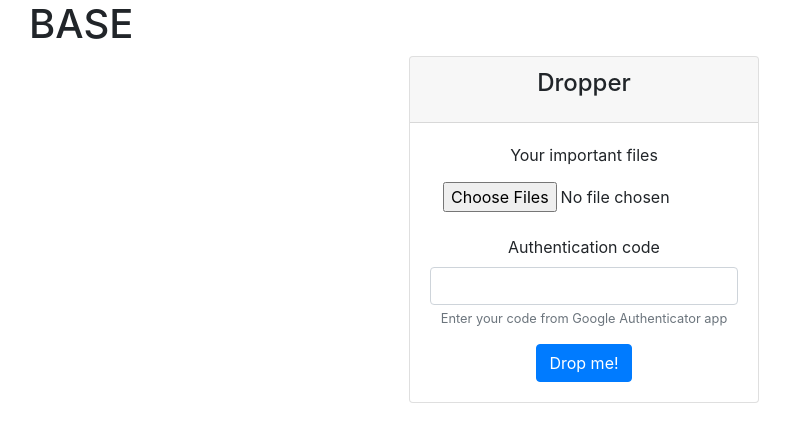
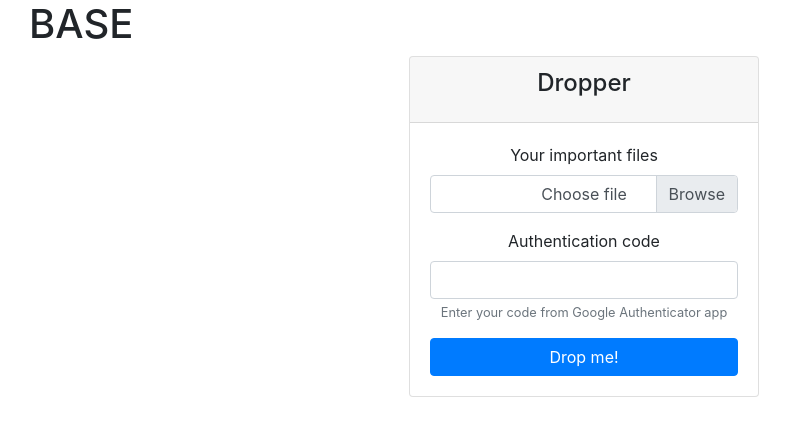
Before and after one commit to LiquidLemon/dropspot, a Flask app: page /drop in a window 1280 px wide. Shown: the top 442 px of the page, without its empty margins (56-846 px from the left). Run offline with Flask 2, Linux system fonts and the light colour scheme; some libraries are stand-ins or nearby versions.

Commit message:
Improve file input design

```diff
--- /dev/null
+++ b/dropspot/static/updateFileLabel.js
@@ -0,0 +1,4 @@
+function updateFileLabel(files) {
+  let form = files.length == 1 ? "file" : "files"
+  document.getElementById("files-label").innerHTML = files.length + " " + form + " selected";
+}
--- a/dropspot/templates/drop.html
+++ b/dropspot/templates/drop.html
@@ -1,6 +1,7 @@
 {% extends 'base.html' %}
 
 {% block content %}
+<script src="{{ url_for('static', filename='updateFileLabel.js') }}"></script>
 <div class="card text-center">
   <form action="/drop" method="post" enctype="multipart/form-data">
     <div class="card-header">
@@ -10,7 +11,12 @@
         <div class="form-row">
           <div class="form-group col">
             <label>Your important files</label>
-          <input class="btn btn-default btn-file form-control-file" type="file" name="files" multiple/>
+            <div class="input-group">
+              <div class="custom-file">
+                <input class="custom-file-input" type="file" name="files" id="files" onChange="updateFileLabel(this.files)" multiple/>
+                <label class="custom-file-label" for="files" id="files-label">Choose file</label>
+              </div>
+            </div>
           </div>
   	  </div>
         <div class="form-row">
@@ -20,7 +26,7 @@
             <small class="form-text text-muted">Enter your code from Google Authenticator app</small>
           </div>
         </div>
-    <button class="btn btn-primary" type="submit">Drop me!</button>
+      <button class="btn btn-primary btn-block" type="submit">Drop me!</button>
     </div>
   </form>
 </div>
```
Lines whose indentation alone changed are shown as unchanged.
